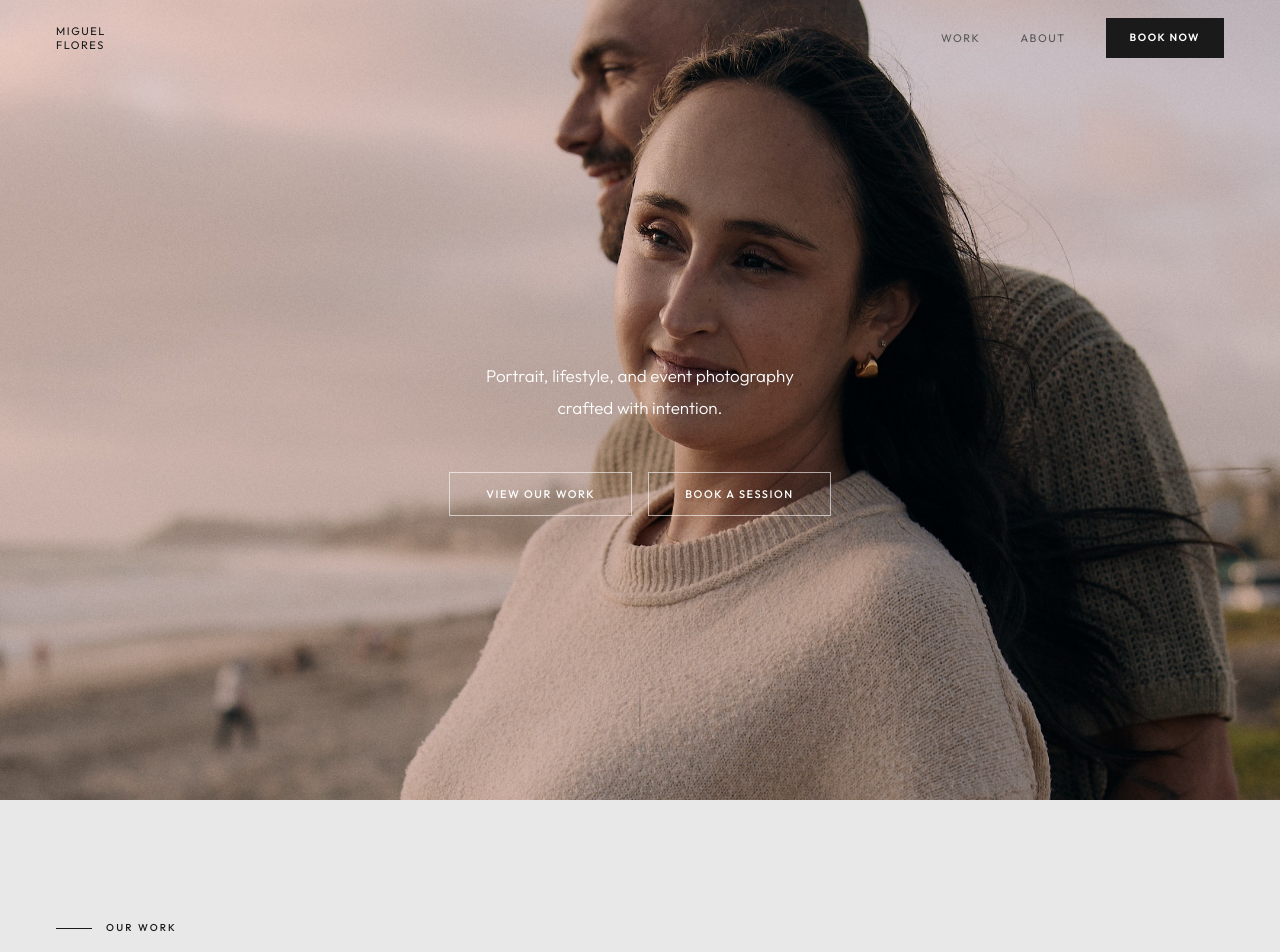
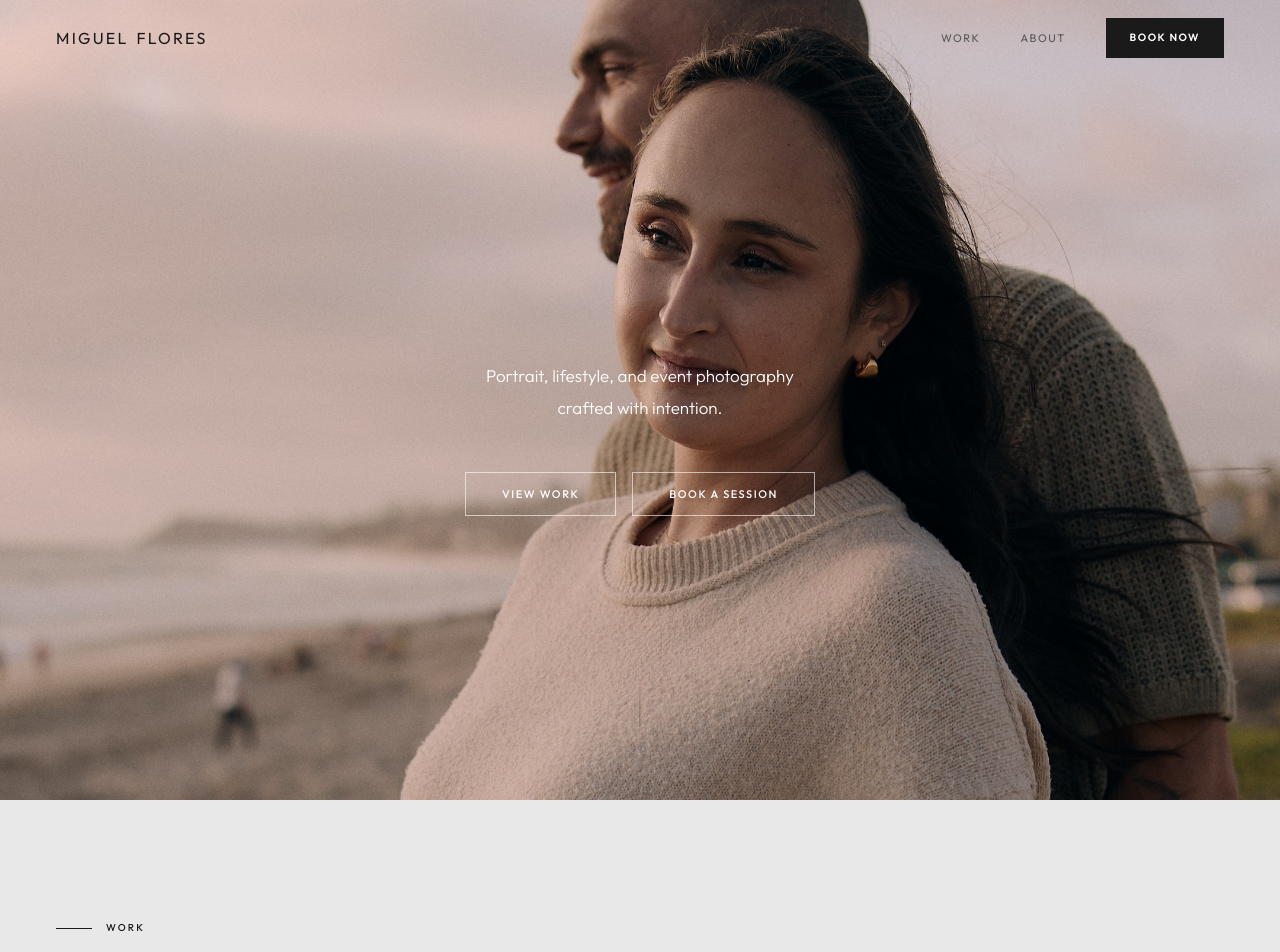
Before and after one commit to version9studio/photomiguel, a React (Vite) app: page / in a window 1280 px wide. Shown: the top 952 px of the page. Built offline with nearby package versions, Linux system fonts and the light colour scheme.

Commit message:
Enlarge navbar wordmark onto one line, lighten gallery heading weight, simplify Our Work -> Work, switch About/Contact copy to first person (I/me)
Co-Authored-By: Claude Sonnet 5 <noreply@anthropic.com>

```diff
--- a/src/components/About.jsx
+++ b/src/components/About.jsx
@@ -25,21 +25,21 @@ export default function About() {
             ref={textRef}
             className={`about__text-col reveal reveal-delay-2${textVisible ? ' visible' : ''}`}
           >
-            <p className="section-label">About the Studio</p>
+            <p className="section-label">About</p>
             <p className="about__body about__body--large">
-              We are a boutique photography studio that believes the best
-              stories are imperfect. We work with individuals, brands, and artists
-              who are looking for something different from the rest.
+              I believe the best stories are imperfect. I work with individuals,
+              brands, and artists who are looking for something different from
+              the rest.
             </p>
             <p className="about__body">
-              We capture the real moments: the beauty in-between.
+              I capture the real moments: the beauty in-between.
             </p>
 
             <button
               className="btn-primary"
               onClick={() => document.querySelector('#contact')?.scrollIntoView({ behavior: 'smooth' })}
             >
-              Work With Us
+              Work With Me
             </button>
           </div>
         </div>
--- a/src/components/Contact.jsx
+++ b/src/components/Contact.jsx
@@ -41,8 +41,8 @@ export default function Contact() {
           <p className="section-label">Get In Touch</p>
           <h2 className="section-heading">Book Your Session</h2>
           <p className="contact__intro">
-            Ready to create something beautiful together? Tell us about your vision
-            and we&apos;ll be in touch shortly.
+            Ready to create something beautiful together? Tell me about your vision
+            and I&apos;ll be in touch shortly.
           </p>
         </div>
 
@@ -70,7 +70,7 @@ export default function Contact() {
               <div className="contact__success">
                 <span className="contact__success-icon">✓</span>
                 <h3>Message Sent!</h3>
-                <p>We&apos;ll be in touch shortly.</p>
+                <p>I&apos;ll be in touch shortly.</p>
               </div>
             ) : (
               <form
@@ -144,7 +144,7 @@ export default function Contact() {
                   />
                 </div>
                 <div className="contact__field">
-                  <label className="contact__label">Tell Us About Your Vision *</label>
+                  <label className="contact__label">Tell Me About Your Vision *</label>
                   <textarea
                     className="contact__input contact__textarea"
                     name="message"
--- a/src/components/Footer.jsx
+++ b/src/components/Footer.jsx
@@ -14,7 +14,7 @@ export default function Footer() {
 
           <div className="footer__links-col">
             <h4 className="footer__col-title">Navigation</h4>
-            <a href="#gallery" className="footer__link" onClick={e => { e.preventDefault(); scrollTo('#gallery') }}>Our Work</a>
+            <a href="#gallery" className="footer__link" onClick={e => { e.preventDefault(); scrollTo('#gallery') }}>Work</a>
             <a href="#about" className="footer__link" onClick={e => { e.preventDefault(); scrollTo('#about') }}>About</a>
             <a href="#contact" className="footer__link" onClick={e => { e.preventDefault(); scrollTo('#contact') }}>Contact</a>
             <a href="#contact" className="footer__link" onClick={e => { e.preventDefault(); scrollTo('#contact') }}>Book a Session</a>
--- a/src/components/Gallery.jsx
+++ b/src/components/Gallery.jsx
@@ -17,7 +17,7 @@ export default function Gallery() {
     <section className="gallery" id="gallery">
       <div className="container">
         <div className={`gallery__header reveal${headerVisible ? ' visible' : ''}`} ref={headerRef}>
-          <p className="section-label">Our Work</p>
+          <p className="section-label">Work</p>
           <h2 className="section-heading section-heading--sans">Curated Projects</h2>
         </div>
 
--- a/src/components/Hero.jsx
+++ b/src/components/Hero.jsx
@@ -44,7 +44,7 @@ export default function Hero() {
         </p>
         <div className="hero__ctas">
           <button className="btn-outline" onClick={() => scrollTo('#gallery')}>
-            View Our Work
+            View Work
           </button>
           <button className="btn-outline" onClick={() => scrollTo('#contact')}>
             Book a Session
--- a/src/index.css
+++ b/src/index.css
@@ -111,7 +111,7 @@ input, textarea, select {
 }
 .section-heading--sans {
   font-family: var(--font-sans);
-  font-weight: 400;
+  font-weight: 300;
   letter-spacing: 0.14em;
   text-transform: uppercase;
 }
@@ -181,14 +181,15 @@ input, textarea, select {
 
 .navbar__logo {
   display: flex;
-  flex-direction: column;
+  flex-direction: row;
+  align-items: baseline;
   line-height: 1;
-  gap: 3px;
+  gap: 8px;
 }
 .navbar__logo-text,
 .navbar__logo-sub {
   font-family: var(--font-sans);
-  font-size: 11px;
+  font-size: 16px;
   font-weight: 400;
   letter-spacing: 0.14em;
   text-transform: uppercase;
```
